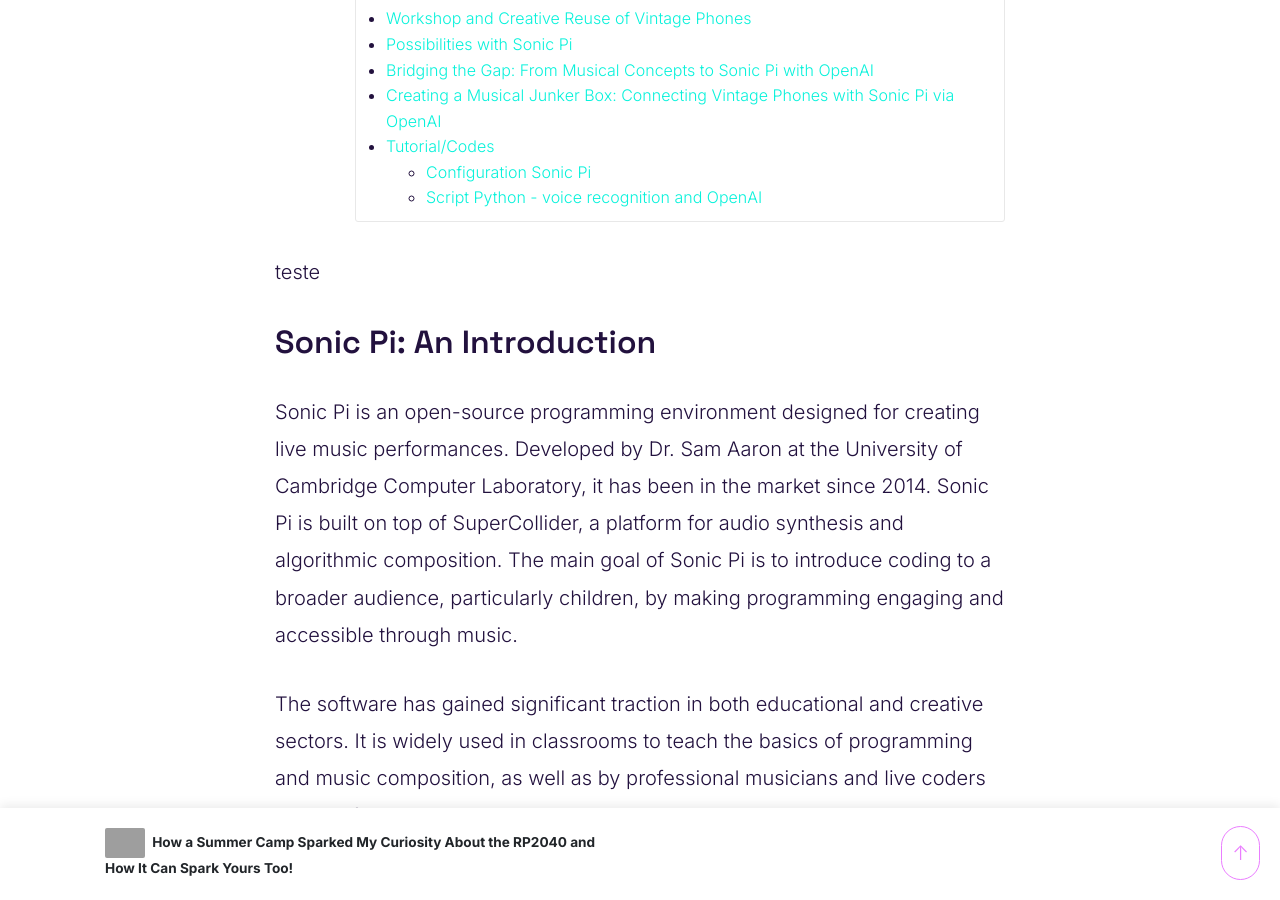
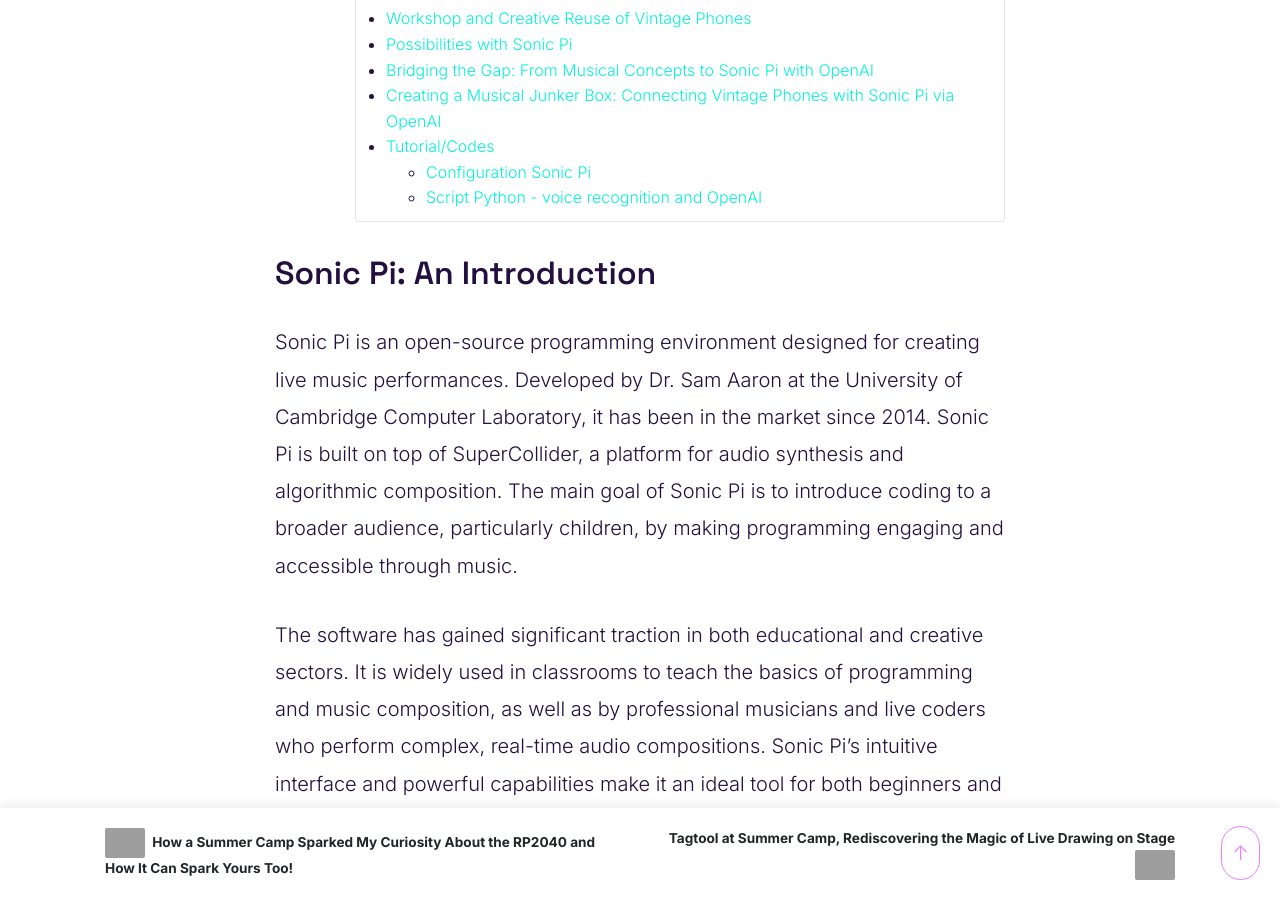
Before and after one commit to LILO-THINK/Blog, a Jekyll site: the page built from _posts/2024-08-01-from-junk-to-funk-making-a-musical-junker-box-with-sonic-pi-and-vintage-phones.md, in a window 1280 px wide and 900 px high, scrolled down 880 px. Built offline with Jekyll 4.4.1, drawn with Linux system fonts in a browser that asks for light colours; nearby versions of some CDN libraries; a script that is not in the unit is left out; comment, search, counter and statistics services are not loaded; the table of contents is made by our own code; part of the change alters nothing that is shown; grey boxes are pictures that could not be loaded.

Commit message:
vault backup: 2024-08-06 10:33:15

```diff
--- a/_posts/2024-08-01-from-junk-to-funk-making-a-musical-junker-box-with-sonic-pi-and-vintage-phones.md
+++ b/_posts/2024-08-01-from-junk-to-funk-making-a-musical-junker-box-with-sonic-pi-and-vintage-phones.md
@@ -18,7 +18,7 @@ tags:
 date: 2024-08-01
 author: lina
 ---
-teste
+
 ## Sonic Pi: An Introduction
 
 Sonic Pi is an open-source programming environment designed for creating live music performances. Developed by Dr. Sam Aaron at the University of Cambridge Computer Laboratory, it has been in the market since 2014. Sonic Pi is built on top of SuperCollider, a platform for audio synthesis and algorithmic composition. The main goal of Sonic Pi is to introduce coding to a broader audience, particularly children, by making programming engaging and accessible through music.
--- /dev/null
+++ b/_posts/2024-08-02-tagtool-at-summer-camp-rediscovering-the-magic-of-live-drawing-on-stage.md
@@ -0,0 +1,57 @@
+---
+layout: post
+title: Tagtool at Summer Camp, Rediscovering the Magic of Live Drawing on Stage
+id: 2024-08-02-tagtool-at-summer-camp-rediscovering-the-magic-of-live-drawing-on-stage.md
+categories:
+  - documentation
+  - digital tools
+  - image
+image: https://live.staticflickr.com/65535/53905824010_846775d06e_z.jpg
+share: "true"
+comments: "true"
+filename: Blog/_posts/2024-08-02-tagtool-at-summer-camp-rediscovering-the-magic-of-live-drawing-on-stage.md
+tags:
+  - tagtool
+  - animation
+  - live
+  - projection
+date: 2024-08-02
+author: lina
+---
+
+### A Passion for Theatre and Technology
+
+Since the age of nine, theatre has been my greatest passion—a love at first sight. The stage, the live performance, the immediacy of it all captivated me deeply. Many people may not know this, but my fascination with theatre led me to explore various intersections between performance and technology.
+
+In 2012, while working with the collective DMV22 on technical direction, I tried to integrate my passions into one cohesive practice. During this period, I encountered the incredible live illustration work of artist Achiles Luciano, who used a tool called Tagtool.
+
+My first brush with Tagtool was in 2010, but it was in 2012 that I began working with it regularly. Initially, Tagtool was a DIY hardware device requiring assembly. One had to procure potentiometers, connect them to an Arduino, and use a digital drawing tablet to create animations in real-time. This tool transformed simple illustrations into dynamic, stage-ready projections, adding a special dimension to live performances.
+
+The real-time drawing and animation capabilities of Tagtool made it a perfect fit for theatrical performances. On stage, an artist could create illustrations that interacted with live dancers, as Achiles Luciano did with [Mario Lopes](https://mariolopesvs.com/). This synergy between live illustration and performance brought narratives to life in a unique and captivating way.
+
+You can check the old times on this YouTube video from 2011:
+<iframe width="560" height="315" src="https://www.youtube.com/embed/uwbrI9jUsTc" title="YouTube video player" frameborder="0" allow="accelerometer; autoplay; clipboard-write; encrypted-media; gyroscope; picture-in-picture" allowfullscreen></iframe>
+
+
+### From DIY to Digital: The Evolution of Tagtool
+
+Since 2012, I hadn't engaged with Tagtool closely, observing from afar as groups like VJ Suave in São Paulo innovatively used it for city-wide performances. Initially, Tagtool was an open-source project created by the OMAi group, allowing anyone to build their own device. Despite the challenges of sourcing components like potentiometers and Arduino —especially difficult in Brazil at that time — the community embraced this innovative tool. Detailed assembly instructions were provided on platforms like Instructables, ensuring that even with these hurdles, the tool remained accessible.
+
+The shift from a DIY hardware setup to an iPad app made Tagtool more accessible in a new way. Previously, assembling components, installing software, and troubleshooting were necessary, but now, the iPad app's intuitive interface and precise stylus capabilities revolutionized live animation, making it more user-friendly for theatre and performance artists. While the app must be purchased from the Apple Store, the integrated nature of the iPad, with its built-in touchscreen and stylus, maintained the tool's accessibility by eliminating the need for additional hardware.
+
+<img src="https://cdn.prod.website-files.com/659ec03670d16aaa11ddd13a/65a7fd61f6807add13c6c213_DIY-Tagtool-Hardware-6-1-1030x531.jpg" >
+
+_From the website of [OMAi](https://www.omai.at/about) group, the creators of Tagtool_
+
+This time, during a Homemade event (a geek Summer Camp in Switzerland), I finally tested the iPad version. Initially apprehensive about losing the hands-on assembly aspect, I soon appreciated the app's ease of use and accessibility, which opened new possibilities for live performance art.
+
+
+### The Magic of Live Performance
+
+Interestingly, the simplicity of Tagtool, centered around drawing, first captivated children at the summer camp, including my daughter. The kids eagerly used the iPad to create digital graffiti, projecting their art onto the lodge’s exterior wall after dark. This playful interaction introduced the children to animation and storytelling through a new medium.
+
+Once the kids had their fun, the adults took over. [Chrysa Chouliara](https://kaascat.ch/), a science illustrator, and [Lívia Stöckli](https://www.instagram.com/djlivia/), a seasoned DJ, explored Tagtool's potential for live performance. Despite being an established tool, Tagtool’s transition to a digital app brought renewed interest and accessibility.
+
+This experience highlighted a fundamental truth: **the child within us all delights in seeing our creations come to life, whether on stage, in the streets, or at a summer camp**. The magic of a simple, accessible tool like Tagtool, with its long history and evolving form, continues to inspire and captivate artists and audiences alike. It's a testament to the enduring power of creativity and innovation in the realm of live performance art.
+
+<a data-flickr-embed="true" href="https://www.flickr.com/photos/200845412@N02/albums/72177720319347427" title="2024 07 TagTool on iPad"><img src="https://live.staticflickr.com/31337/53905591378_eded54004c_z.jpg" width="640" height="480" alt="2024 07 TagTool on iPad"/></a><script async src="//embedr.flickr.com/assets/client-code.js" charset="utf-8"></script>
```
Also changed, not shown: 1 other file.
